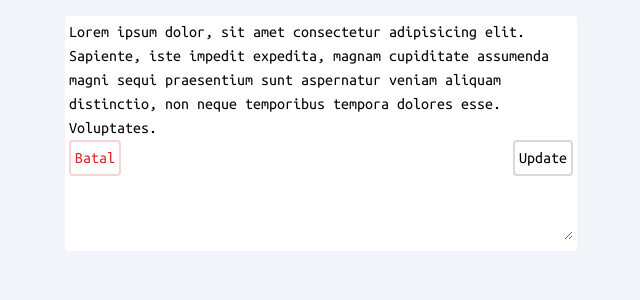
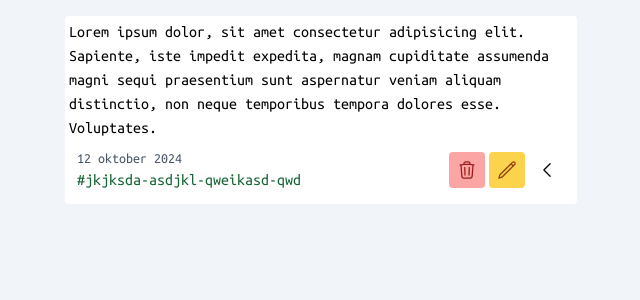
Before and after one commit to zidan-p/voice-to-text-note, a React (Vite) app: page / in a window 1280 px wide. Shown: the top 300 px of the page, without its empty margins (319-959 px from the left). Built offline with nearby package versions, Linux system fonts and the light colour scheme.

Commit message:
new update

```diff
--- a/src/features/note/update/update-confirm-action.tsx
+++ b/src/features/note/update/update-confirm-action.tsx
@@ -6,6 +6,8 @@ import { cn } from "../../../lib/cn";
 
 interface UpdateConfirmActionProps{
   className?: string;
+  onConFirmUpdate: () => any;
+  onConFirmCancel: () => any;
 }
 
 
@@ -13,8 +15,8 @@ export function UpdateConfirmAction (props: UpdateConfirmActionProps){
 
   return (
     <div className={cn("flex justify-between", props.className)}>
-      <OutlineButton variant="danger" > Batal </OutlineButton>
-      <OutlineButton variant="primary" > Update </OutlineButton>
+      <OutlineButton variant="danger" onClick={props.onConFirmCancel} > Batal </OutlineButton>
+      <OutlineButton variant="primary" onClick={props.onConFirmUpdate} > Update </OutlineButton>
     </div>
   )
 }
--- a/src/features/note/update/update-note-button.tsx
+++ b/src/features/note/update/update-note-button.tsx
@@ -1,13 +1,18 @@
 import PencilIcon from "../../../assets/pencil.svg?react";
 
 
+interface UpdateNoteButtonProps {
+  onClick?: () => any
+}
 
 
-
-export function UpdateNoteButton(){
+export function UpdateNoteButton(props: UpdateNoteButtonProps){
 
   return (
-    <button className="p-2 bg-amber-300 rounded text-amber-800 active:text-amber-700 active:bg-amber-200">
+    <button
+      onClick={props.onClick ?  props.onClick : () => {}}
+      className="p-2 bg-amber-300 rounded text-amber-800 active:text-amber-700 active:bg-amber-200"
+    >
       <PencilIcon className="w-5" />
     </button>
   )
--- a/src/features/note/update/update-note.tsx
+++ b/src/features/note/update/update-note.tsx
@@ -6,8 +6,9 @@ import { UpdateNoteTextArea } from "./update-note-text-area";
 
 interface UpdateNoteProps {
   // value: string;
-  // id: string;
-  // onUpdate: (newVal: string) => any;
+  id: string;
+  onUpdate?: (newVal: string) => any;
+  onCancel?: () => void;
 }
 
 
@@ -17,17 +18,28 @@ export function UpdateNote(props: UpdateNoteProps){
   const [changeContainer, setChangeContainer] = useState("");
 
   // consume service here...
-  function handleOnUpdate(val: string){
+  function handleOnUpdate(){
 
+    if(props.onUpdate) props.onUpdate(changeContainer);
   }
 
   function handleOnChage(val: string){
     setChangeContainer(val)
   }
 
+  function handleOnCancel(){
+    if(props.onCancel) props.onCancel();
+  }
+
+
+
   return (
     <div className="">
-      <UpdateConfirmAction className="mb-2" />
+      <UpdateConfirmAction
+        onConFirmCancel={handleOnCancel}
+        onConFirmUpdate={handleOnUpdate}
+        className="mb-2"
+      />
       <UpdateNoteTextArea
         onChange={handleOnChage}
         value={changeContainer}
--- a/src/widget/note-container/note-container.tsx
+++ b/src/widget/note-container/note-container.tsx
@@ -17,14 +17,23 @@ export function NoteContainer(props: NoteContainerProps){
   const [isCollapse, setIsCollapse] = useState(true);
   const contentRef = useRef<HTMLDivElement | null>(null);
 
+  function ChangeContainerState(state: NoteContainerState){
+    setContainerState(state);
+  }
 
-  return <UpdateNote />
+  if(containerState === NoteContainerState.EDIT) return(
+    <UpdateNote
+      id="nganunganu"
+      onUpdate={() => setContainerState(NoteContainerState.SHOW)}
+      onCancel={() => setContainerState(NoteContainerState.SHOW)}
+    />
+  )
 
   return (
     <div className={cn(props.className, "hover:bg-slate-50 p-2 rounded group")}>
-      <UpdateConfirmAction />
+      {/* <UpdateConfirmAction /> */}
 
-      {/* <div className="flex justify-between items-center">
+      <div className="flex justify-between items-center">
         <div className="">
           <div className="text-slate-600 text-sm">
             12 oktober 2024
@@ -36,13 +45,13 @@ export function NoteContainer(props: NoteContainerProps){
         <div className="group-hover:flex flex gap-1">
           <div className="flex gap-1">
             <RemoveNoteButton />
-            <UpdateNoteButton />
+            <UpdateNoteButton onClick={() => setContainerState(NoteContainerState.EDIT)}  />
           </div>
           <button className="p-2 rounded active:bg-slate-100" onClick={() => setIsCollapse(!isCollapse)}>
             <ChevronLeft className={cn("w-5 transition", !isCollapse ? "-rotate-90" : "")} />
           </button>
         </div>
-      </div> */}
+      </div>
 
     <div
       ref={contentRef}
```
